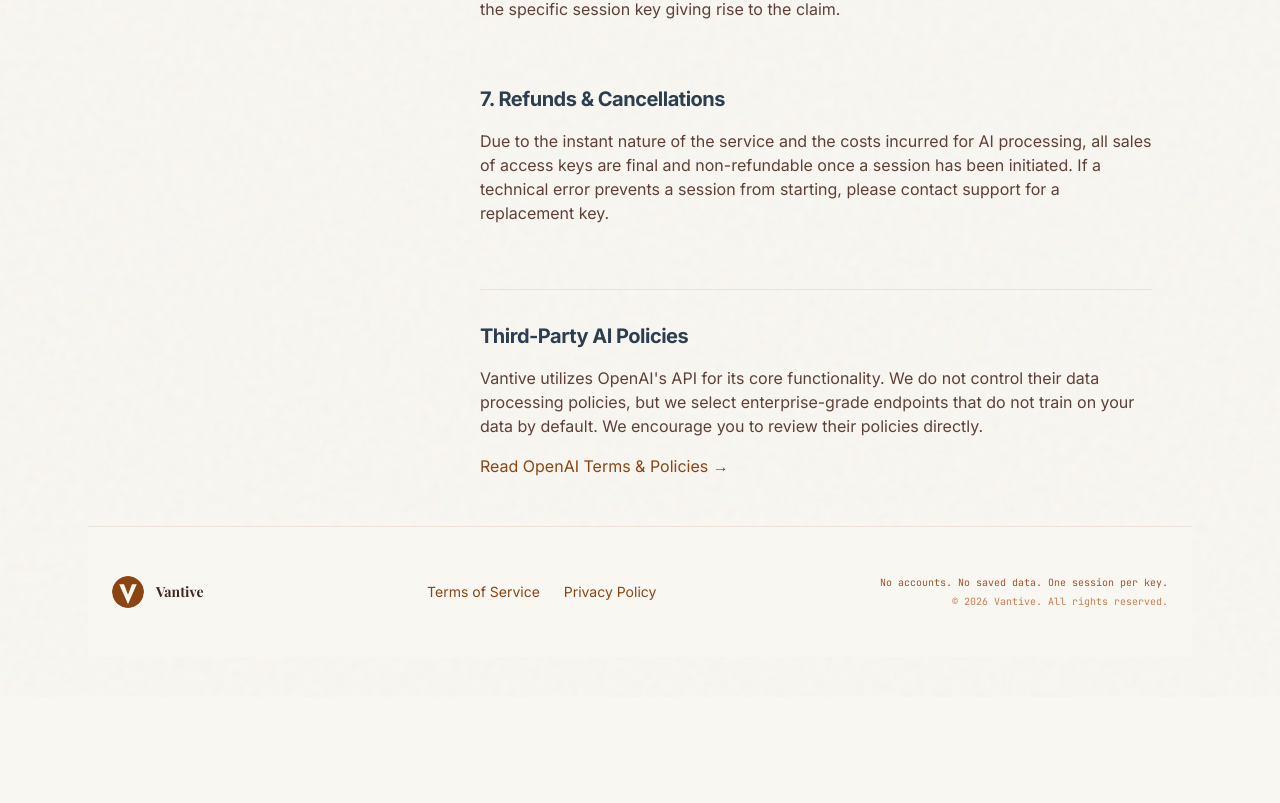
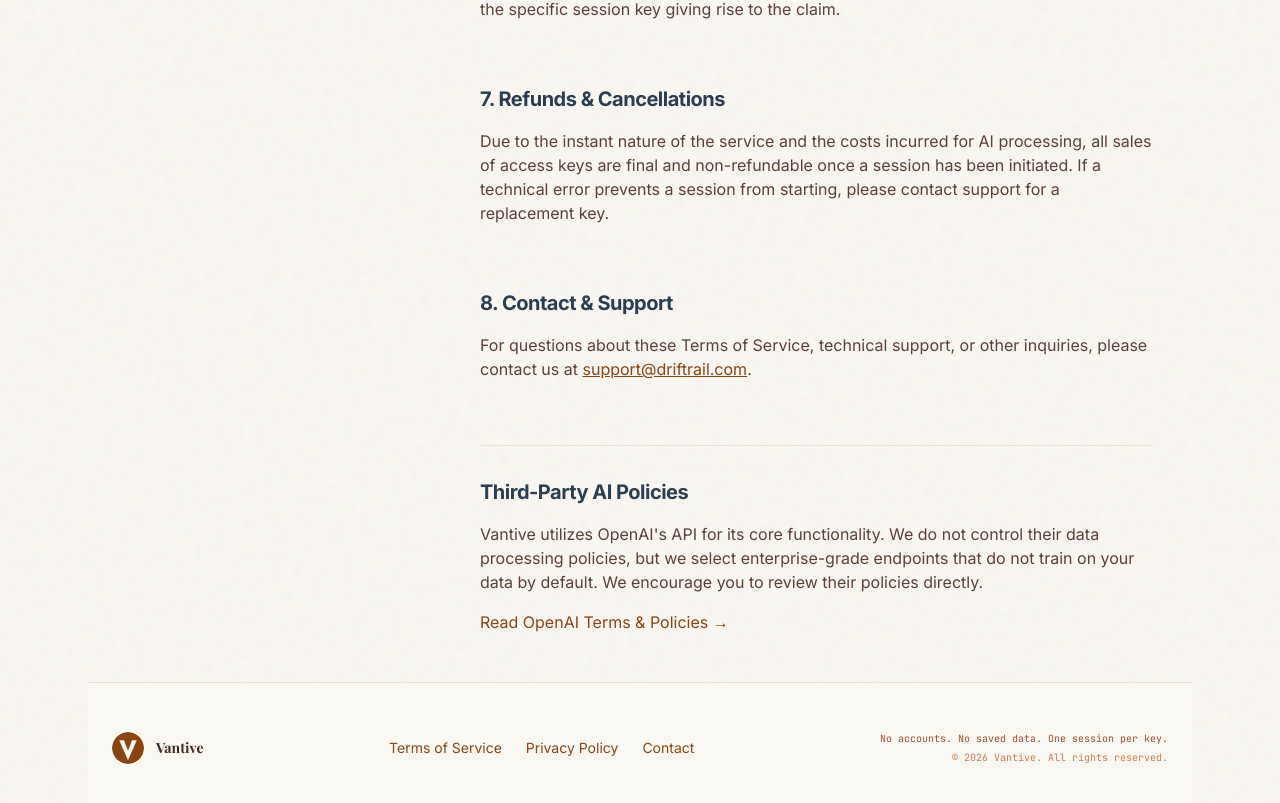
Before and after one commit to cutmob/VC-INTERVIEW-COACH, a Next.js app: page /terms in a window 1280 px wide. Shown: the part 1433-2236 px from the top of the page. Before the commit the page ends 2130 px from the top, so only its background shows below. Built offline with nearby package versions, Linux system fonts and the light colour scheme.

Commit message:
Remove beta badge, add contact page, update footer with contact link

```diff
--- a/app/privacy/page.tsx
+++ b/app/privacy/page.tsx
@@ -68,7 +68,14 @@ export default function PrivacyPage() {
             title: "6. Questions",
             content: (
                 <p>
-                    Since we do not store user data, we cannot modify or &quot;delete&quot; your account because no account exists. If you have questions about our minimal data practices, please contact us.
+                    Since we do not store user data, we cannot modify or &quot;delete&quot; your account because no account exists. If you have questions about our minimal data practices, please{" "}
+                    <a
+                        href="/contact"
+                        className="text-wood-600 hover:text-wood-900 dark:text-wood-400 dark:hover:text-wood-200 underline transition"
+                    >
+                        contact us
+                    </a>
+                    .
                 </p>
             ),
         },
--- a/app/terms/page.tsx
+++ b/app/terms/page.tsx
@@ -73,6 +73,22 @@ export default function TermsPage() {
                 </p>
             ),
         },
+        {
+            id: "contact",
+            title: "8. Contact & Support",
+            content: (
+                <p>
+                    For questions about these Terms of Service, technical support, or other inquiries, please contact us at{" "}
+                    <a
+                        href="mailto:support@driftrail.com"
+                        className="text-wood-600 hover:text-wood-900 dark:text-wood-400 dark:hover:text-wood-200 underline transition"
+                    >
+                        support@driftrail.com
+                    </a>
+                    .
+                </p>
+            ),
+        },
     ];
 
     return (
--- a/components/site-footer.tsx
+++ b/components/site-footer.tsx
@@ -30,7 +30,12 @@ export function SiteFooter() {
                     >
                         Privacy Policy
                     </Link>
-
+                    <Link
+                        href="/contact"
+                        className="text-wood-600 transition hover:text-wood-900 dark:text-wood-500 dark:hover:text-wood-300"
+                    >
+                        Contact
+                    </Link>
                 </div>
 
                 {/* Copyright / Info */}
```
